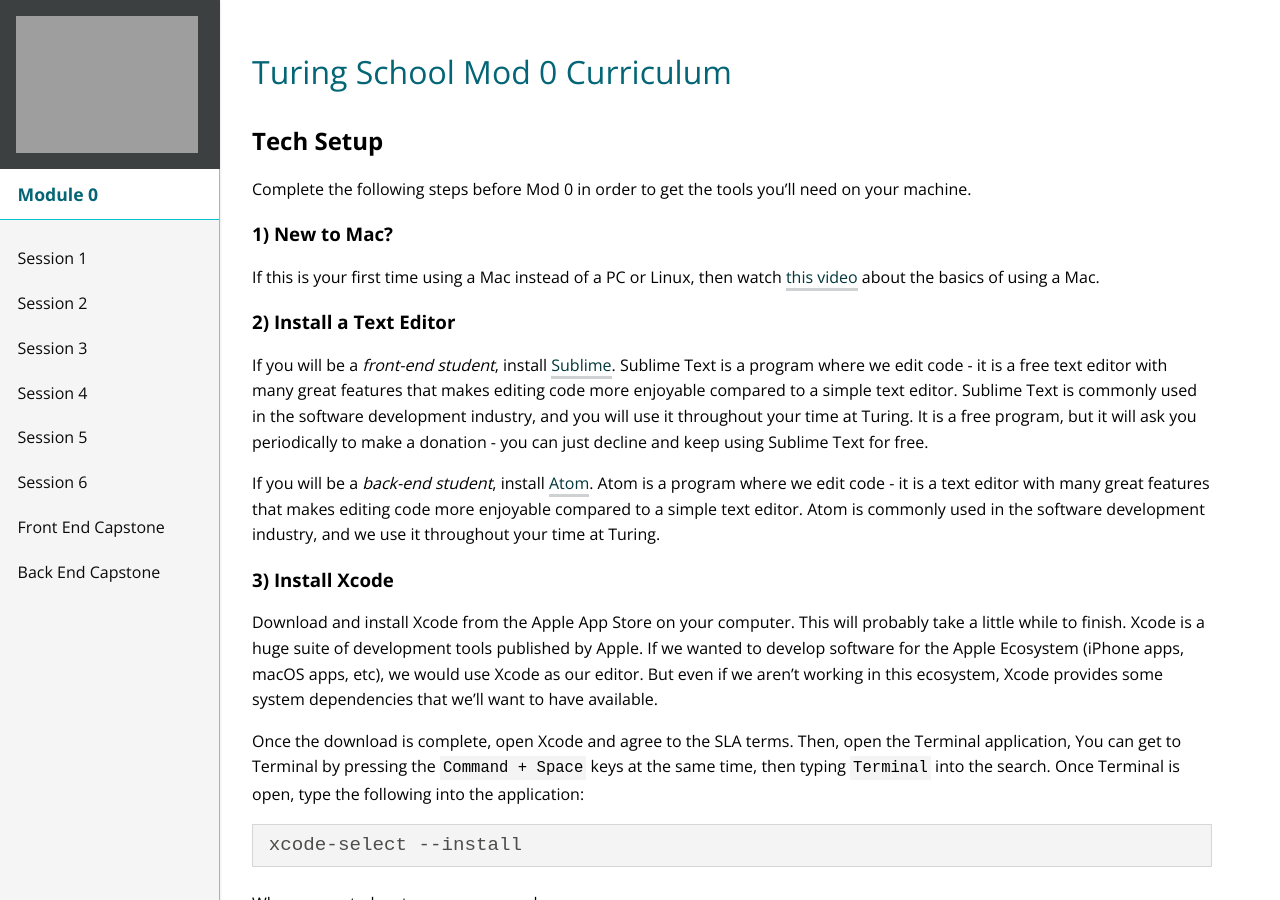
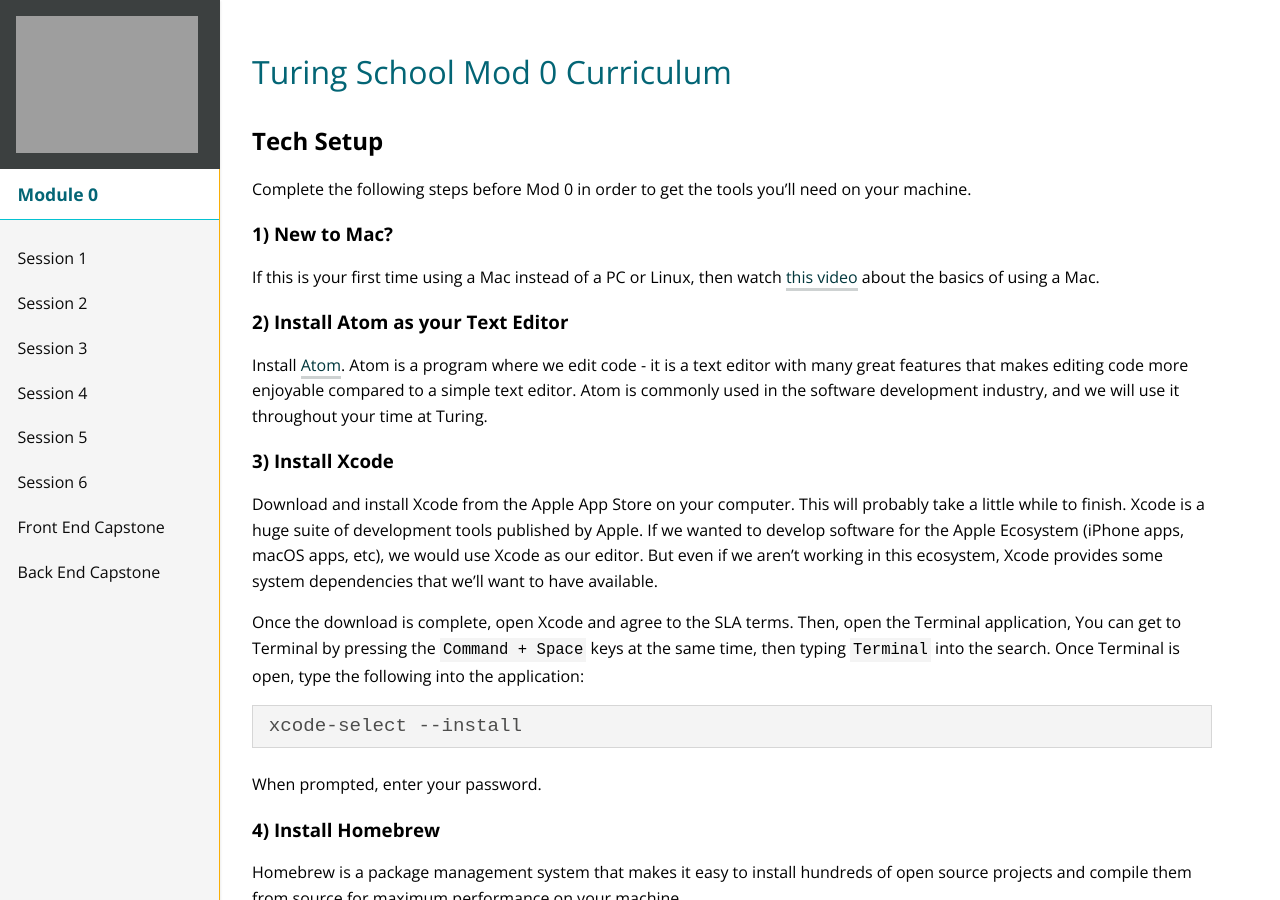
Before and after one commit to turingschool/mod-0-curriculum, a Jekyll site: the page built from index.md, in a window 1280 px wide and 900 px high. Built offline with Jekyll 4.4.1, drawn with Linux system fonts in a browser that asks for light colours; nearby versions of some CDN libraries.

Commit message:
Change index so that atom is used as text editor by fe as well

```diff
--- a/index.md
+++ b/index.md
@@ -11,11 +11,9 @@
 
 If this is your first time using a Mac instead of a PC or Linux, then watch [this video](https://www.youtube.com/watch?v=MN0FD8KW2V4) about the basics of using a Mac.
 
-### 2) Install a Text Editor
+### 2) Install Atom as your Text Editor
 
-If you will be a *front-end student*, install [Sublime](https://www.sublimetext.com/). Sublime Text is a program where we edit code - it is a free text editor with many great features that makes editing code more enjoyable compared to a simple text editor. Sublime Text is commonly used in the software development industry, and you will use it throughout your time at Turing. It is a free program, but it will ask you periodically to make a donation - you can just decline and keep using Sublime Text for free.
-
-If you will be a *back-end student*, install [Atom](https://atom.io/). Atom is a program where we edit code - it is a text editor with many great features that makes editing code more enjoyable compared to a simple text editor. Atom is commonly used in the software development industry, and we use it throughout your time at Turing.
+Install [Atom](https://atom.io/). Atom is a program where we edit code - it is a text editor with many great features that makes editing code more enjoyable compared to a simple text editor. Atom is commonly used in the software development industry, and we will use it throughout your time at Turing.
 
 ### 3) Install Xcode
 
```
